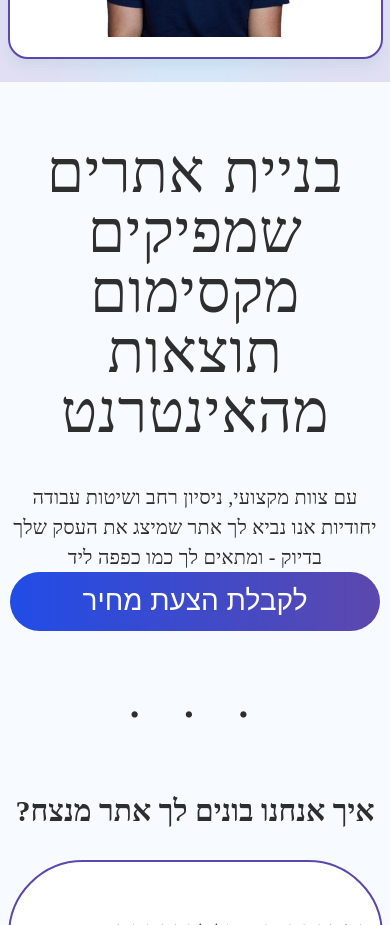
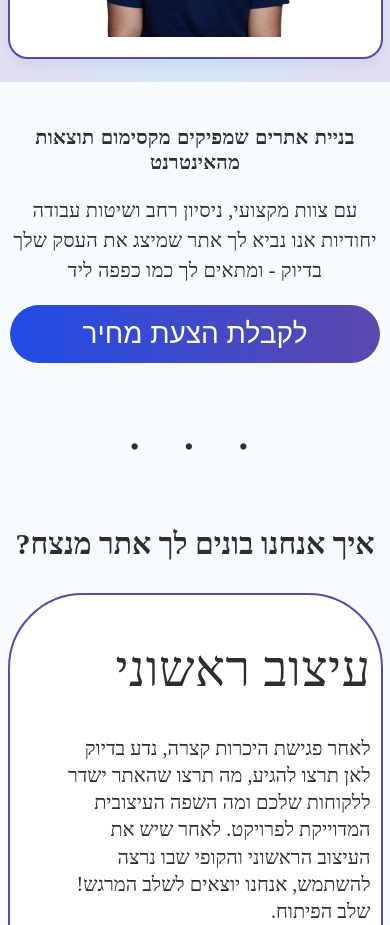
Before and after one commit to lionsgrandson/sites_for_everyone5.0, a React (Create React App) app: page / in a window 390 px wide. Shown: the part 1580-2505 px from the top of the page. Built offline with nearby package versions, Linux system fonts and the light colour scheme; a web font is replaced by a local one.

Commit message:
style(text size): fixed text size to fit smaller screens

```diff
--- a/src/components/OurProccess/OurProccess.css
+++ b/src/components/OurProccess/OurProccess.css
@@ -34,11 +34,13 @@
 .titlel-h1-our {
   /* font-size: clamp(2.5rem, 5vw, 6.875rem); */
   font-family: Marcellus;
-  font-size: 11rem;
-  font-weight: 400;
+  font-size: 6rem;
+  font-weight: 700;
   line-height: 137.93px;
   letter-spacing: 0.01em;
   text-align: center;
+  width: 70%;
+  margin: 3rem auto;
 }
 
 .titlel-p-our {
@@ -49,6 +51,9 @@
   line-height: 47px;
   letter-spacing: 0.01em;
   text-align: center;
+  /* margin: auto 5rem; */
+  width: 60%;
+  margin: 3rem auto;
 }
 
 .p-dots {
@@ -133,6 +138,12 @@
   color: rgba(255, 255, 255, 1);
 }
 
+@media (max-width: 1600px) {
+  .titlel-h1-our {
+    line-height: normal;
+    width: auto;
+  }
+}
 @media (max-width: 1300px) {
   .middleBoxProc {
     top: 36%;
@@ -155,6 +166,10 @@
 @media (max-width: 1000px) {
   .bottomBoxProc {
     right: 5%;
+  }
+  .titlel-h1-our {
+    font-size: 4.5rem;
+    margin: 0 2rem;
   }
 }
 @media (max-width: 900px) {
@@ -230,4 +245,12 @@
   .p-dots {
     margin: 0;
   }
+  .titlel-p-our {
+    margin-bottom: 2rem;
+  }
+  .titlel-h1-our {
+    font-size: 2rem;
+    line-height: normal;
+    margin-bottom: 2rem;
+  }
 }
```
